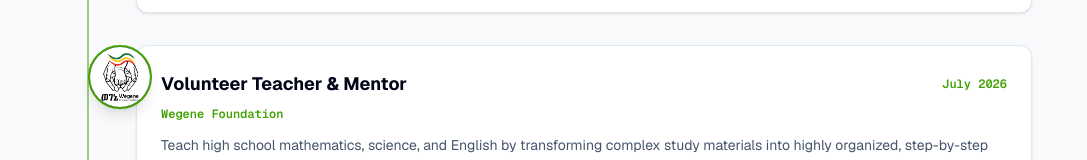
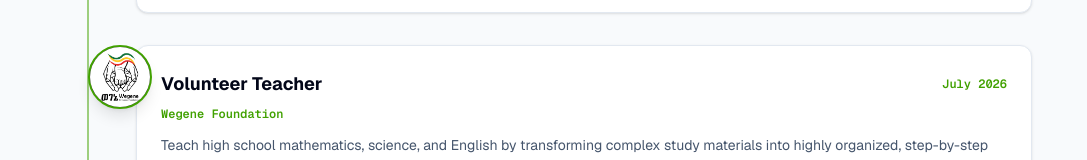
Before and after one commit to weldamlak/Personal-Web-app-Portfolio-, a Next.js app: page / in a window 1280 px wide. Both pictures are taken after a click on the button "Experience". Shown: the part 594-754 px from the top of the page, without its empty margins (96-1183 px from the left). Built offline with nearby package versions, Linux system fonts and the light colour scheme.

Commit message:
Edited a title

```diff
--- a/app/page.tsx
+++ b/app/page.tsx
@@ -1027,7 +1027,7 @@ export default function Portfolio() {
                     desc: "Established an academic outreach platform designed to provide instruction, peer mentorship, and STEM resources to high school students across Ethiopia.",
                   },
                   {
-                    role: "Volunteer Teacher & Mentor",
+                    role: "Volunteer Teacher",
                     organization: "Wegene Foundation",
                     period: "July 2026",
                     image: "/R3.jpg",
```
